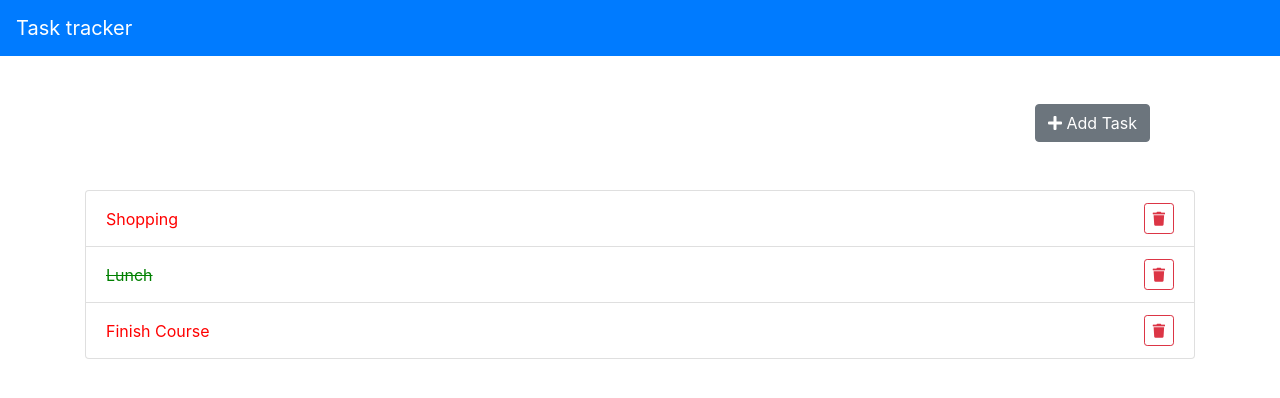
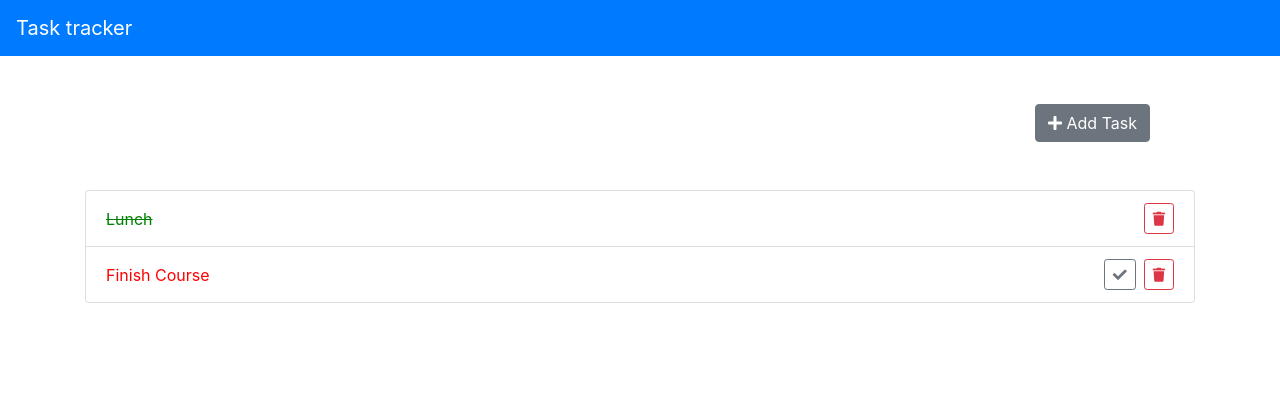
Before and after one commit to sujitmohanty/task-tracker-react, a React (Create React App) app: page / in a window 1280 px wide. Shown: the top 398 px of the page. Built offline with nearby package versions, Linux system fonts and the light colour scheme; data requests are answered from the project's data file.

Commit message:
update completed tasks

```diff
--- a/db.json
+++ b/db.json
@@ -1,10 +1,5 @@
 {
   "tasks": [
-    {
-      "title": "Shopping",
-      "isCompleted": false,
-      "id": 1
-    },
     {
       "title": "Lunch",
       "isCompleted": true,
--- a/src/components/ListTasks.js
+++ b/src/components/ListTasks.js
@@ -1,11 +1,12 @@
 import React, { useEffect, useState } from 'react';
 import { Container, Row, Col, Button, Spinner } from 'react-bootstrap';
 import { useDispatch, useSelector } from 'react-redux';
-import { getTasks, deleteTask } from '../store/task/taskAction';
+import { getTasks, deleteTask, updateTask } from '../store/task/taskAction';
 import {
   taskList,
   getTaskLoading,
   deleteTaskLoading,
+  updateTaskLoading,
 } from '../store/task/taskSelector';
 
 export default function ListTasks() {
@@ -13,7 +14,9 @@ export default function ListTasks() {
   const taskListSelector = useSelector(taskList);
   const getTaskLoadingSelector = useSelector(getTaskLoading);
   const deleteTaskLoadingSelector = useSelector(deleteTaskLoading);
+  const updateTaskLoadingSelector = useSelector(updateTaskLoading);
   const [deleteTaskId, setDeleteTaskId] = useState(null);
+  const [updateTaskId, setUpdateTaskId] = useState(null);
 
   useEffect(() => {
     getTaskList();
@@ -27,6 +30,16 @@ export default function ListTasks() {
   const removeTask = (task) => {
     setDeleteTaskId(task.id);
     dispatch(deleteTask(task.id));
+  };
+
+  const updateTaskStatus = (task) => {
+    setUpdateTaskId(task.id);
+    dispatch(
+      updateTask({
+        ...task,
+        isCompleted: true,
+      })
+    );
   };
 
   return (
@@ -47,17 +60,33 @@ export default function ListTasks() {
                 } list-group-item d-flex justify-content-between align-items-center`}
                 key={task.id}
               >
-                {task.title}
+                <span>{task.title}</span>
+                <div>
+                  {!task.isCompleted && (
+                    <Button
+                      size='sm'
+                      variant='outline-secondary'
+                      onClick={() => updateTaskStatus(task)}
+                    >
+                      <i className='fas fa-check'></i>
+                      {updateTaskLoadingSelector &&
+                        task.id === updateTaskId && (
+                          <Spinner animation='border' size='sm' />
+                        )}
+                    </Button>
+                  )}
                   <Button
                     size='sm'
                     variant='outline-danger'
                     onClick={() => removeTask(task)}
+                    className='ml-2'
                   >
                     <i className='fas fa-trash'></i>
                     {deleteTaskLoadingSelector && task.id === deleteTaskId && (
                       <Spinner animation='border' size='sm' />
                     )}
                   </Button>
+                </div>
               </li>
             ))}
           </ul>
--- a/src/store/task/taskAction.js
+++ b/src/store/task/taskAction.js
@@ -67,3 +67,27 @@ export const deleteTask = (id) => async (dispatch) => {
     throw error;
   }
 };
+
+export const updateTask = (taskData) => async (dispatch) => {
+  try {
+    dispatch({
+      type: taskActionType.UPDATE_TASK_BEGINS,
+    });
+    const result = await axios.put(
+      `${apiConfig.API_BASE_URL}/tasks/${taskData.id}`,
+      taskData
+    );
+    dispatch({
+      type: taskActionType.UPDATE_TASK_SUCCESS,
+      payload: result.data,
+    });
+    toast.success('Task updated successfully!');
+  } catch (error) {
+    console.log(error);
+    dispatch({
+      type: taskActionType.UPDATE_TASK_FAILURE,
+    });
+    toast.error(error.message);
+    throw error;
+  }
+};
--- a/src/store/task/taskActionType.js
+++ b/src/store/task/taskActionType.js
@@ -9,3 +9,7 @@ export const ADD_TASK_FAILURE = 'ADD_TASK_FAILURE';
 export const DELETE_TASK_BEGINS = 'DELETE_TASK_BEGINS';
 export const DELETE_TASK_SUCCESS = 'DELETE_TASK_SUCCESS';
 export const DELETE_TASK_FAILURE = 'DELETE_TASK_FAILURE';
+
+export const UPDATE_TASK_BEGINS = 'UPDATE_TASK_BEGINS';
+export const UPDATE_TASK_SUCCESS = 'UPDATE_TASK_SUCCESS';
+export const UPDATE_TASK_FAILURE = 'UPDATE_TASK_FAILURE';
--- a/src/store/task/taskReducer.js
+++ b/src/store/task/taskReducer.js
@@ -5,6 +5,7 @@ const initialTaskState = {
   getTaskLoading: false,
   addTaskLoading: false,
   deleteTaskLoading: false,
+  updateTaskLoading: false,
 };
 
 const taskReducer = (state = initialTaskState, { type, payload }) => {
@@ -65,6 +66,28 @@ const taskReducer = (state = initialTaskState, { type, payload }) => {
         ...state,
         deleteTaskLoading: false,
       };
+
+    case taskActionType.UPDATE_TASK_BEGINS:
+      return {
+        ...state,
+        updateTaskLoading: true,
+      };
+
+    case taskActionType.UPDATE_TASK_SUCCESS:
+      return {
+        ...state,
+        updateTaskLoading: false,
+        taskList: state.taskList.map((task) =>
+          task.id === payload.id ? payload : task
+        ),
+      };
+
+    case taskActionType.UPDATE_TASK_FAILURE:
+      return {
+        ...state,
+        updateTaskLoading: false,
+      };
+
     default:
       return state;
   }
--- a/src/store/task/taskSelector.js
+++ b/src/store/task/taskSelector.js
@@ -2,3 +2,4 @@ export const taskList = (state) => state.task.taskList;
 export const getTaskLoading = (state) => state.task.getTaskLoading;
 export const addTaskLoading = (state) => state.task.addTaskLoading;
 export const deleteTaskLoading = (state) => state.task.deleteTaskLoading;
+export const updateTaskLoading = (state) => state.task.updateTaskLoading;
```
Lines whose indentation alone changed are shown as unchanged.
